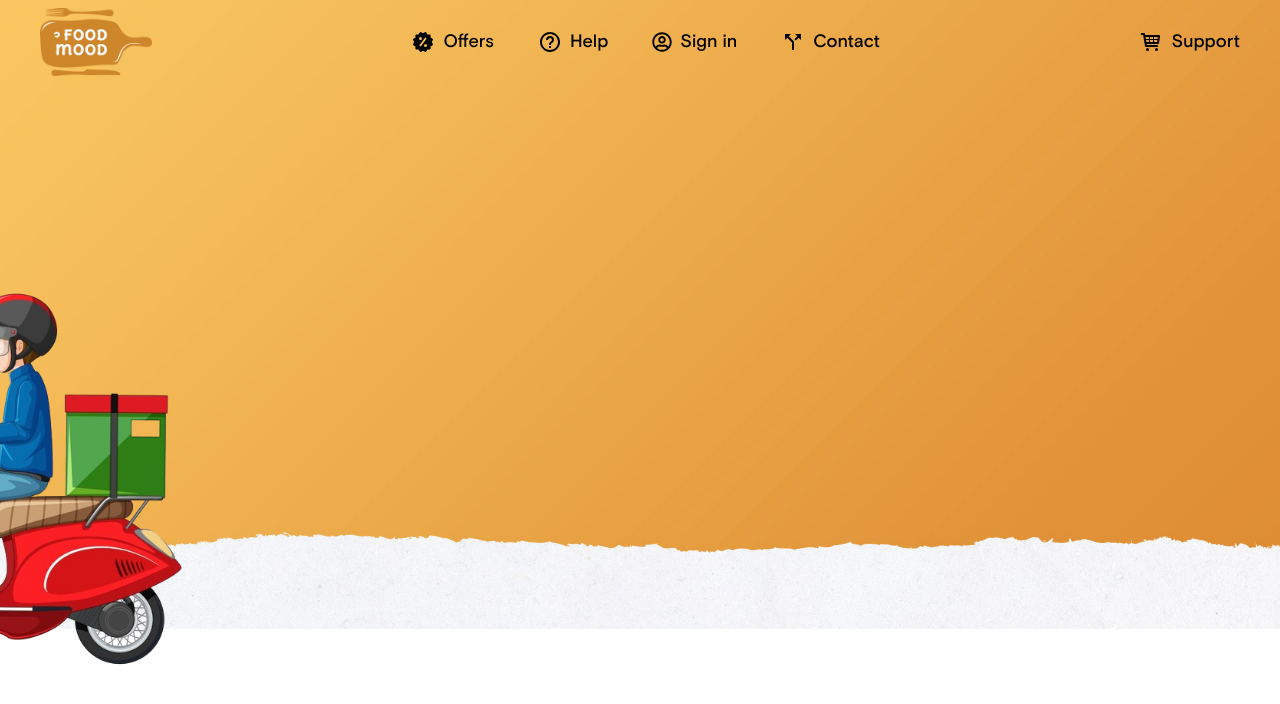
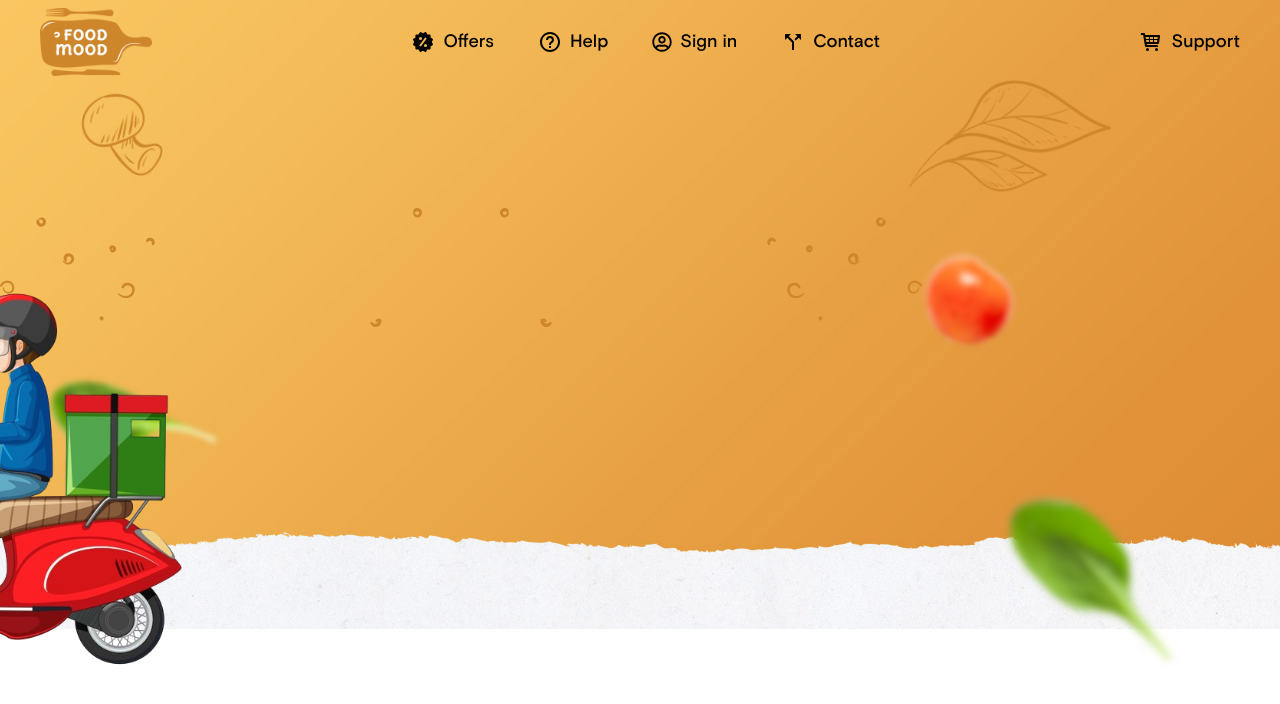
Before and after one commit to Ayu85/Food-Mood, a React (Vite) app in the folder Food-Mood/: page /restaurants in a window 1280 px wide. Shown: the top 704 px of the page. Built offline with nearby package versions, Linux system fonts and the light colour scheme.

Commit message:
hero section designed

```diff
--- a/Food-Mood/src/components/Navbar.jsx
+++ b/Food-Mood/src/components/Navbar.jsx
@@ -18,7 +18,7 @@ const Navbar = () => {
     })
     const isScrolled = useSelector(store => store.nav_slice.value)
     return (
-        <div className={`flex ${isScrolled && "bg-[#ffffff83] backdrop-blur-md"}  ${isScrolled && "bg-[#ffffff9f] backdrop-blur-md"}  transition-all duration-75 justify-between py-2 fixed top-0 z-[9999] w-full items-center bg-[#ffffff00] px-10 font-[gorg-medium] font-medium  text-lg`}>
+        <div className={`flex ${isScrolled && "bg-[#ffffff4e] backdrop-blur-md"}  ${isScrolled && "bg-[#ffffff9f] backdrop-blur-md"}  transition-all duration-75 justify-between py-2 fixed top-0 z-[9999] w-full items-center bg-[#ffffff00] px-10 font-[gorg-medium] font-medium  text-lg`}>
             <img src={logo} className='w-28' alt="logo" />
             <ul className=' items-center  gap-3 hidden lg:flex'>
                 <li className='flex items-center gap-2 cursor-pointer hover:bg-[#F4BD59] px-4 transition-all py-1 rounded-full'><BiSolidOffer className='text-2xl' />Offers</li>
--- a/Food-Mood/src/components/Restautants/Res_Hero.jsx
+++ b/Food-Mood/src/components/Restautants/Res_Hero.jsx
@@ -1,10 +1,25 @@
 import heroBg from '../../assets/food_bg-1.jpg'
 import deliveryBoy from '../../assets/deliveryboy.png'
 import { motion } from 'framer-motion'
+import leaf1 from '../../assets/leaf-1.png'
+import leaf2 from '../../assets/leaf_2.png'
+import leaf3 from '../../assets/leaf_3.png'
+import mushroom from '../../assets/mushroom.png'
+import tomato from '../../assets/tomato_2.png'
+import points from '../../assets/points_2.png'
+import points2 from '../../assets/points.png'
 const Res_Hero = () => {
     return (
         <div className='relative'>
             <img src={heroBg} alt="" className=' absolute' />
+            <img src={leaf1} alt="" className='right-44 top-20 absolute rotator' />
+            <img src={mushroom} alt="" className='left-20 top-24 absolute rotator' />
+            <img src={leaf2} alt="" className='right-20 top-[500px] absolute rotator' />
+            <img src={leaf3} alt="" className='left-10 top-96 absolute rotator' />
+            <img src={tomato} alt="" className='right-[260px] top-[250px] absolute rotator' />
+            <img src={points} alt="" className='left-0 top-52 absolute ' />
+            <img src={points2} alt="" className='left-[500px] top-52 absolute ' />
+
             <motion.div initial={{ right: 0 }} animate={{ translateX: -1600 }}
                 transition={{ duration: 8, ease: 'linear', repeat: Infinity }} >
                 <img src={deliveryBoy} alt="" className=' absolute top-72 w-96 right-0' />
```
